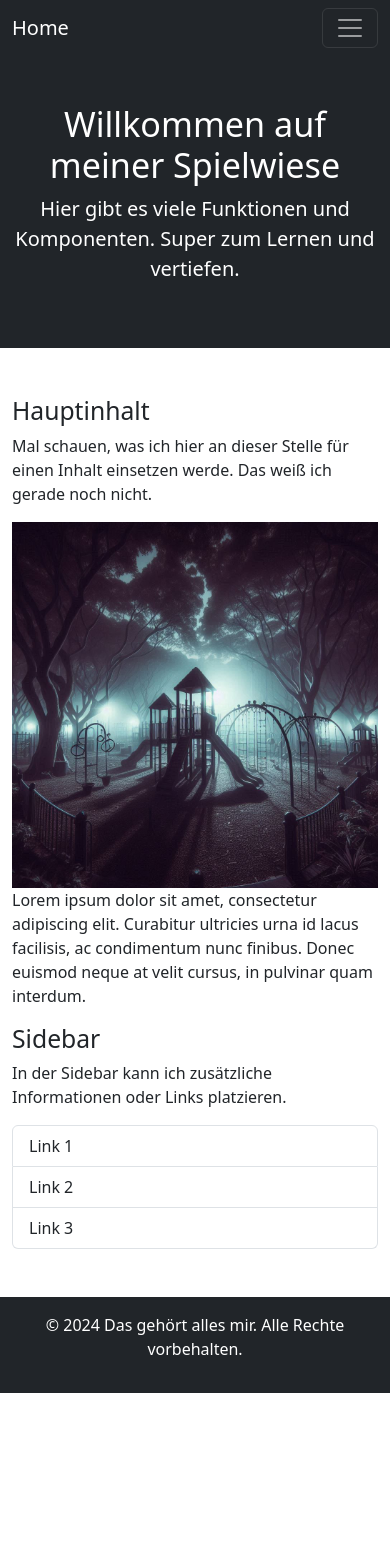
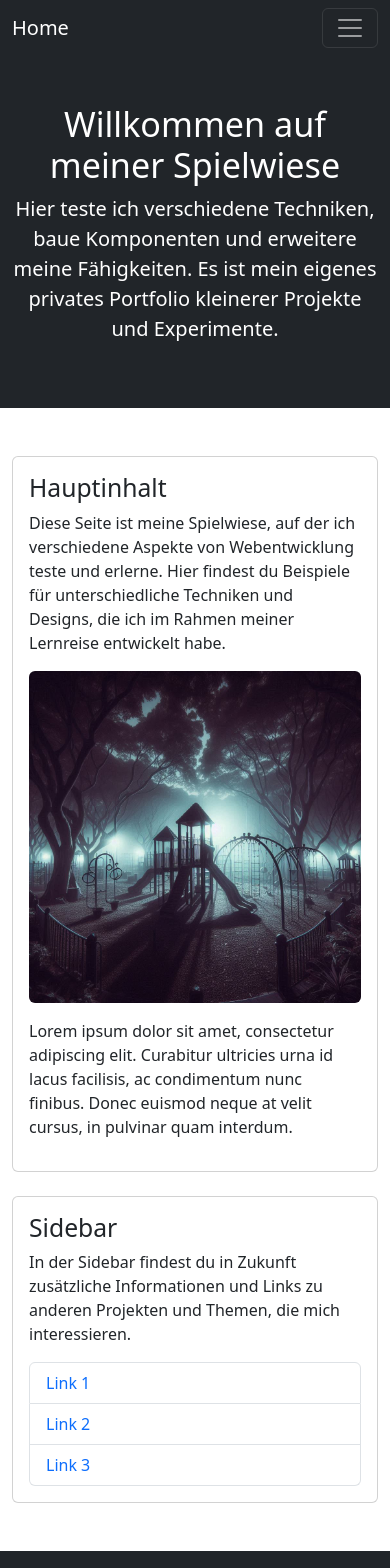
Before and after one commit to SirRazac/my-frontend-project, a React (Create React App) app: page / in a window 390 px wide. Shown: the top 1568 px of the page. Before the commit the page ends 1393 px from the top, so only its background shows below. Built offline with nearby package versions, Linux system fonts and the light colour scheme.

Commit message:
worked on weather page & base page

```diff
--- a/src/pages/basepage.jsx
+++ b/src/pages/basepage.jsx
@@ -8,49 +8,58 @@
 // ------------------------------------------------------------------------------
 class BasePage extends Component {
   state = {};
+
   render() {
     return (
-      <div className="d-flex flex-column">
+      <div className="d-flex flex-column min-vh-100">
         <header className="bg-dark text-white text-center py-5">
           <div className="container">
             <h1 className="display-4">Willkommen auf meiner Spielwiese</h1>
             <p className="lead">
-              Hier gibt es viele Funktionen und Komponenten. Super zum Lernen
-              und vertiefen.
+              Hier teste ich verschiedene Techniken, baue Komponenten und erweitere meine Fähigkeiten. Es ist mein eigenes privates Portfolio kleinerer Projekte und Experimente.
             </p>
           </div>
         </header>
         <main className="container my-5 flex-grow-1">
           <div className="row">
             <div className="col-md-8">
-              <h2>Hauptinhalt</h2>
-              <p>
-                Mal schauen, was ich hier an dieser Stelle für einen Inhalt
-                einsetzen werde. Das weiß ich gerade noch nicht.
+              <div className="card mb-4">
+                <div className="card-body">
+                  <h2 className="card-title">Hauptinhalt</h2>
+                  <p className="card-text">
+                    Diese Seite ist meine Spielwiese, auf der ich verschiedene Aspekte von Webentwicklung teste und erlerne. Hier findest du Beispiele für unterschiedliche Techniken und Designs, die ich im Rahmen meiner Lernreise entwickelt habe.
                   </p>
                   <img
                     src="/assets/image/spielplatz.jpeg"
-                className="img-fluid"
-                alt="Bildbeschreibung"
+                    className="img-fluid rounded"
+                    alt="Spielplatz"
                   />
-              <p>
-                Lorem ipsum dolor sit amet, consectetur adipiscing elit.
-                Curabitur ultricies urna id lacus facilisis, ac condimentum nunc
-                finibus. Donec euismod neque at velit cursus, in pulvinar quam
-                interdum.
+                  <p className="mt-3">
+                    Lorem ipsum dolor sit amet, consectetur adipiscing elit. Curabitur ultricies urna id lacus facilisis, ac condimentum nunc finibus. Donec euismod neque at velit cursus, in pulvinar quam interdum.
                   </p>
                 </div>
+              </div>
+            </div>
             <div className="col-md-4">
-              <h2>Sidebar</h2>
-              <p>
-                In der Sidebar kann ich zusätzliche Informationen oder Links
-                platzieren.
+              <div className="card">
+                <div className="card-body">
+                  <h2 className="card-title">Sidebar</h2>
+                  <p className="card-text">
+                    In der Sidebar findest du in Zukunft zusätzliche Informationen und Links zu anderen Projekten und Themen, die mich interessieren.
                   </p>
                   <ul className="list-group">
-                <li className="list-group-item">Link 1</li>
-                <li className="list-group-item">Link 2</li>
-                <li className="list-group-item">Link 3</li>
+                    <li className="list-group-item">
+                      <a href="#link1" className="text-decoration-none">Link 1</a>
+                    </li>
+                    <li className="list-group-item">
+                      <a href="#link2" className="text-decoration-none">Link 2</a>
+                    </li>
+                    <li className="list-group-item">
+                      <a href="#link3" className="text-decoration-none">Link 3</a>
+                    </li>
                   </ul>
+                </div>
+              </div>
             </div>
           </div>
         </main>
--- a/src/pages/weather/weather.jsx
+++ b/src/pages/weather/weather.jsx
@@ -7,6 +7,7 @@
 // Import CSS
 // ------------------------------------------------------------------------------
 import 'leaflet/dist/leaflet.css';
+import "../../styles/WeatherLocations.module.css";
 
 // ------------------------------------------------------------------------------
 // Import Components
@@ -17,13 +18,52 @@
 // Class
 // ------------------------------------------------------------------------------
 class Weather extends Component {
-    render() {
-      return (
-        <div>
-          <WeatherLocations/>
+  render() {
+    return (
+      <div className="container my-5">
+        <div className="row">
+          <div className="col-md-8">
+            <div className="card mb-4">
+              <div className="card-body text-center">
+                <h2 className="card-title">Aktuelle Wetterbedingungen</h2>
+                <WeatherLocations />
+              </div>
+            </div>
+          </div>
+          <div className="col-md-4">
+            <div className="card">
+              <div className="card-body">
+                <h2 className="card-title text-center">Temperaturfarbenlegende</h2>
+                <p>Die Farben passen sich der aktuellen Temperatur an</p>
+                <ul className="list-group">
+                  <li className="list-group-item d-flex align-items-center">
+                    <span className="badge bg-darkblue me-3"></span>
+                    <span>Dunkelblau: Kalt</span>
+                  </li>
+                  <li className="list-group-item d-flex align-items-center">
+                    <span className="badge bg-lightblue me-3"></span>
+                    <span>Hellblau: Frisch</span>
+                  </li>
+                  <li className="list-group-item d-flex align-items-center">
+                    <span className="badge bg-yellow me-3"></span>
+                    <span>Gelb: Mild</span>
+                  </li>
+                  <li className="list-group-item d-flex align-items-center">
+                    <span className="badge bg-orange me-3"></span>
+                    <span>Orange: Warm</span>
+                  </li>
+                  <li className="list-group-item d-flex align-items-center">
+                    <span className="badge bg-red me-3"></span>
+                    <span>Rot: Heiß</span>
+                  </li>
+                </ul>
+              </div>
+            </div>
+          </div>
         </div>
-      );
-    }
+      </div>
+    );
   }
+}
 
-  export default Weather;
+export default Weather;
--- a/src/pages/weather/weatherlocations.jsx
+++ b/src/pages/weather/weatherlocations.jsx
@@ -99,7 +99,7 @@
   render() {
     return (
       <div className={styles.container}>
-        <h1 className={styles.header}>Wetter in Familienstädten</h1>
+        <h1 className={styles.header}>Wetter in unseren Familienstädten</h1>
         <div className={styles.grid}>{this.renderWeatherInfo()}</div>
       </div>
     );
--- a/src/styles/WeatherLocations.module.css
+++ b/src/styles/WeatherLocations.module.css
@@ -36,7 +36,7 @@
   background-color: #0ff;             /*light blue fresh weather*/
 }
 .mild {
-  background-color: rgb(217, 255, 0); /*green mild weather*/
+  background-color: rgb(238, 255, 0); /*green mild weather*/
 }
 .warm {
   background-color: rgb(255, 187, 0); /*yellow warm weather*/
@@ -44,3 +44,7 @@
 .hot {
   background-color: #f00;             /*red hot weather*/
 }
+
+.text-center {
+  text-align: center;
+}
```
Lines whose indentation alone changed are shown as unchanged.
